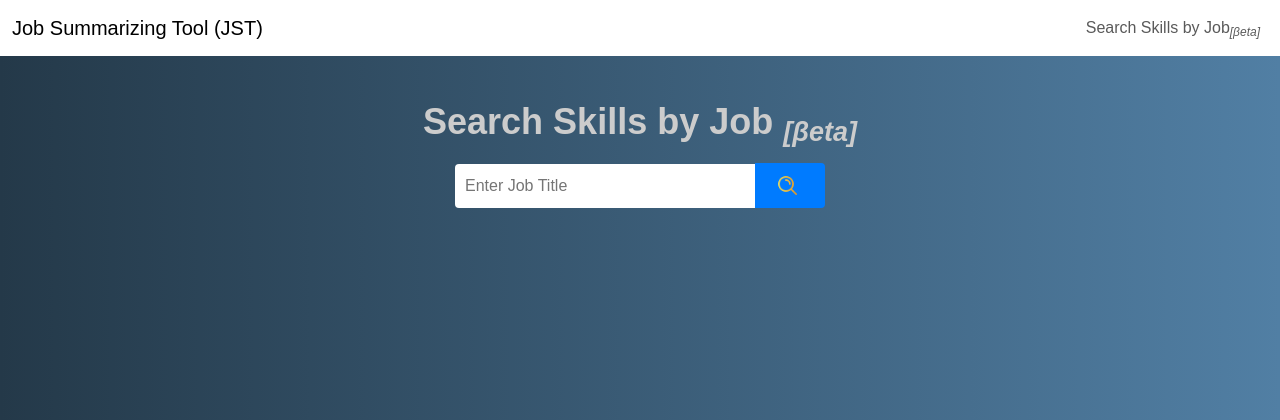
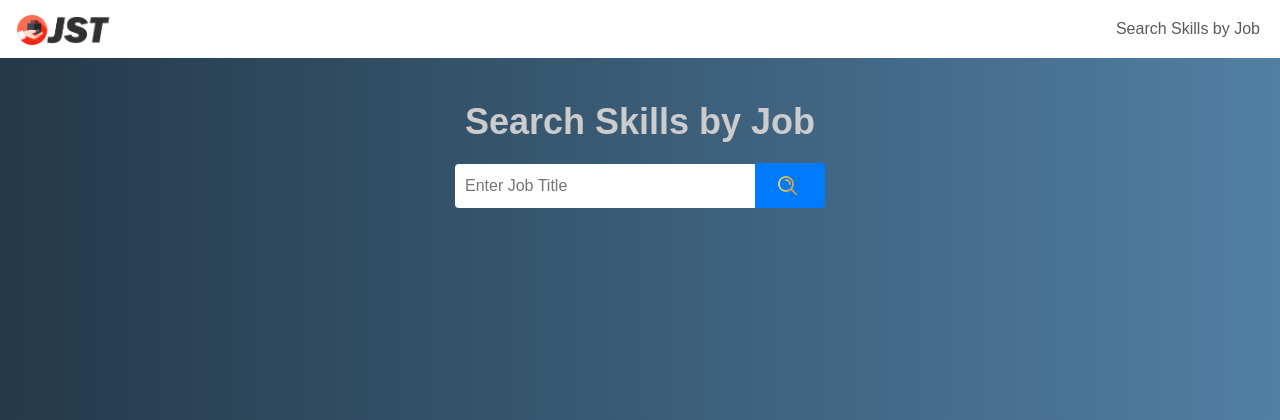
Before and after one commit to ParagNirwan/HMI_JobSummarizer, a Flask app: page /jsb in a window 1280 px wide. Shown: the top 420 px of the page. Run offline with Flask 3, Linux system fonts and the light colour scheme; parts of the project's set-up code (start-up, migrations or seed data) failed here and were passed over.

Commit message:
added logo for the web app

```diff
--- a/templates/JobSearchBeta.html
+++ b/templates/JobSearchBeta.html
@@ -12,7 +12,7 @@
 <body>
 <nav class="navbar navbar-expand-lg bg-body fixed-top">
     <div class="container-fluid">
-      <a class="navbar-brand" href="/">Job Summarizing Tool (JST)</a>
+     <a class="navbar-brand" href="/"><img src="./static/logo.png" alt="logo" height="30"></a>
 
       <button class="navbar-toggler" type="button" data-bs-toggle="collapse" data-bs-target="#navbarSupportedContent"
         aria-controls="navbarSupportedContent" aria-expanded="false" aria-label="Toggle navigation">
@@ -22,14 +22,14 @@
       <div class="collapse navbar-collapse" id="navbarSupportedContent">
         <ul class="navbar-nav ms-auto mb-2 mb-lg-0">
           <li class="nav-item">
-            <a class="nav-link" href="/jsb">Search Skills by Job<sub><i>[βeta]</i></sub></a>
+            <a class="nav-link" href="/jsb">Search Skills by Job</a>
           </li>
         </ul>
       </div>
     </div>
   </nav>
 
-    <h1>Search Skills by Job <sub><em>[βeta]</em></sub></h1>
+    <h1>Search Skills by Job</h1>
     <form id="searchForm" action="/search" method="GET">
         <div class="search-input">
             <input type="text" name="keyword" placeholder="Enter Job Title">
--- a/templates/index.html
+++ b/templates/index.html
@@ -11,7 +11,7 @@
 <body>
   <nav class="navbar navbar-expand-lg bg-body fixed-top">
     <div class="container-fluid">
-      <a class="navbar-brand" href="/">Job Summarizing Tool (JST)</a>
+      <a class="navbar-brand" href="/"><img src="./static/logo.png" alt="logo" height="30"></a>
 
       <button class="navbar-toggler" type="button" data-bs-toggle="collapse" data-bs-target="#navbarSupportedContent"
         aria-controls="navbarSupportedContent" aria-expanded="false" aria-label="Toggle navigation">
@@ -21,7 +21,7 @@
       <div class="collapse navbar-collapse" id="navbarSupportedContent">
         <ul class="navbar-nav ms-auto mb-2 mb-lg-0">
           <li class="nav-item">
-            <a class="nav-link" href="/jsb">Search Skills by Job<sub><i>[βeta]</i></sub></a>
+            <a class="nav-link" href="/jsb">Search Skills by Job</a>
           </li>
         </ul>
       </div>
--- a/templates/sector.html
+++ b/templates/sector.html
@@ -16,7 +16,7 @@
 
  <nav class="navbar navbar-expand-lg bg-body fixed-top" style="font-family: Arial, sans-serif;">
     <div class="container-fluid">
-      <a class="navbar-brand" href="/">Job Summarizing Tool (JST)</a>
+      <a class="navbar-brand" href="/"><img src="/static/logo.png" alt="logo" height="30"></a>
 
       <button class="navbar-toggler" type="button" data-bs-toggle="collapse" data-bs-target="#navbarSupportedContent"
         aria-controls="navbarSupportedContent" aria-expanded="false" aria-label="Toggle navigation">
@@ -26,7 +26,7 @@
       <div class="collapse navbar-collapse" id="navbarSupportedContent">
         <ul class="navbar-nav ms-auto mb-2 mb-lg-0">
           <li class="nav-item">
-            <a class="nav-link" href="/jsb">Search Skills by Job<sub><i>[βeta]</i></sub></a>
+            <a class="nav-link" href="/jsb">Search Skills by Job</a>
           </li>
         </ul>
       </div>
```
Also changed, not shown: static/logo.png (added).
